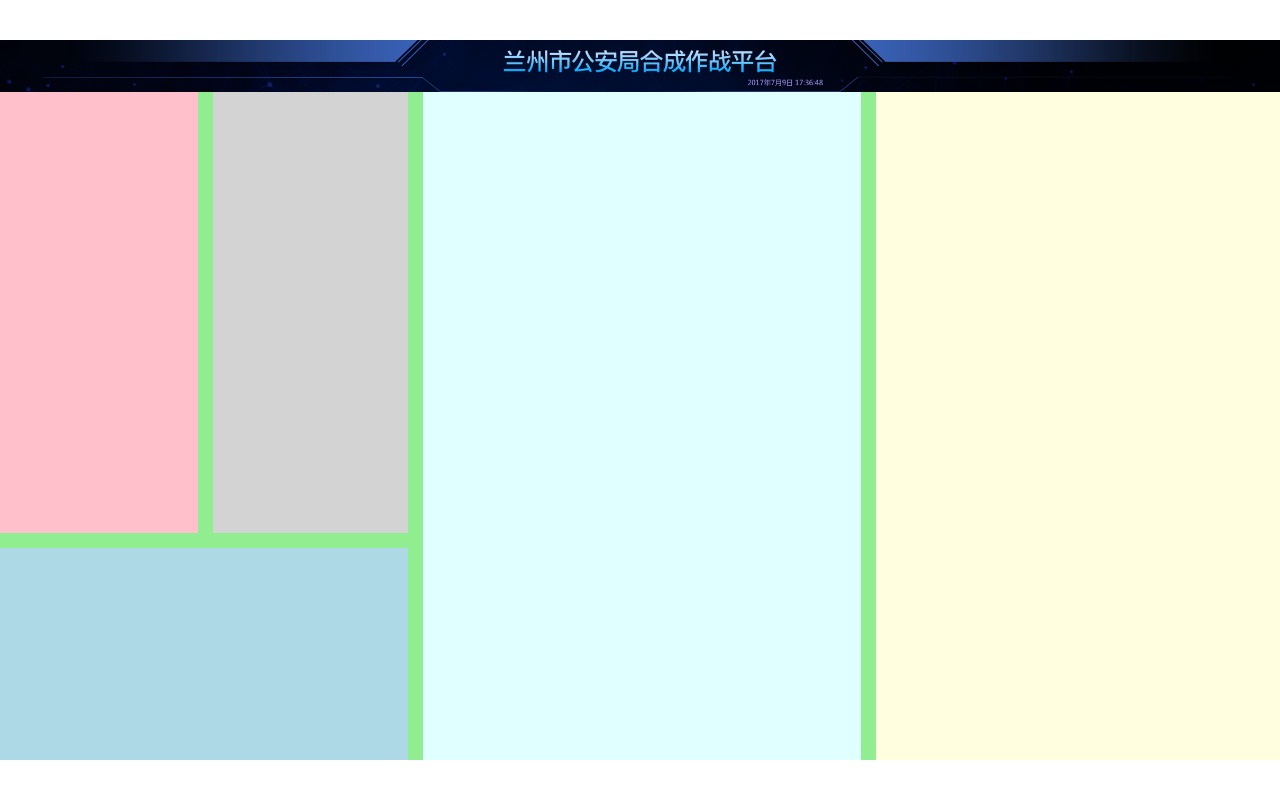
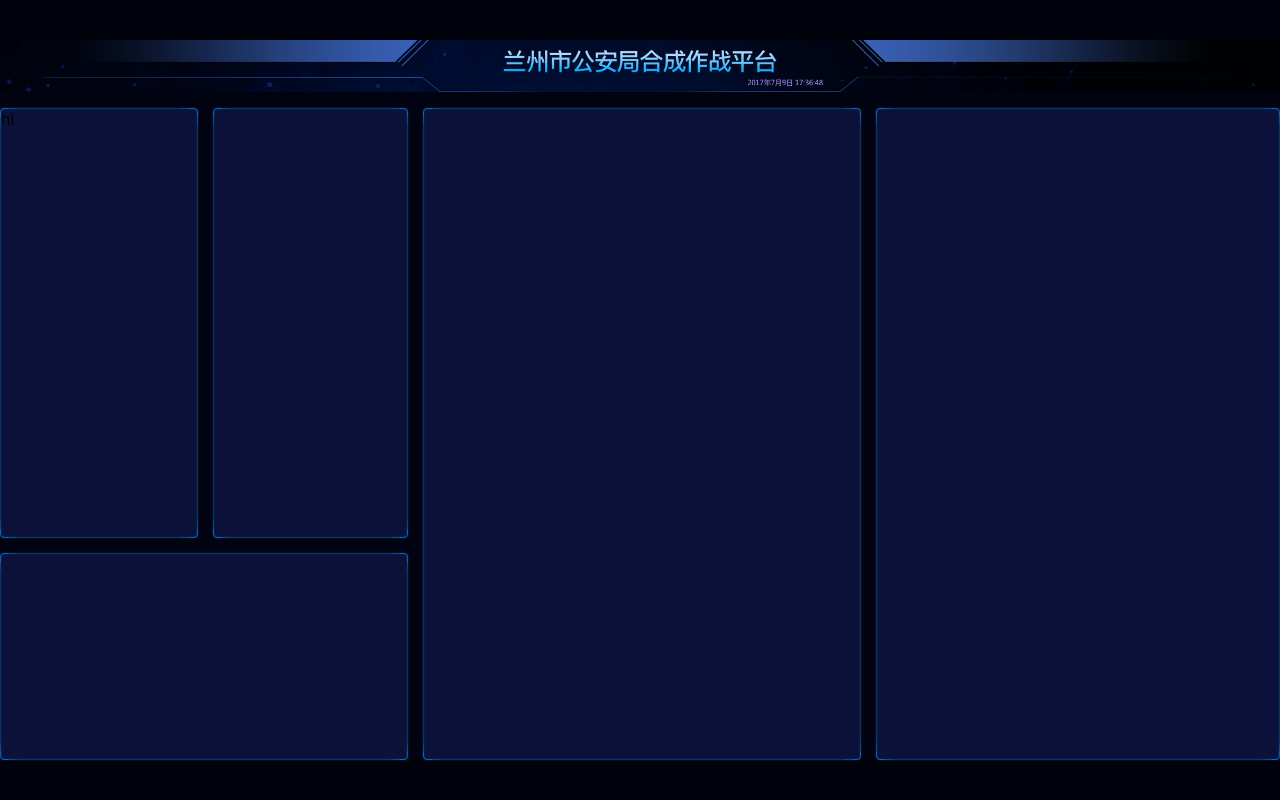
Before and after one commit to songn99/Big-screen-, a React (Vite) app: page /#/ in a window 1280 px wide. Built offline with nearby package versions, Linux system fonts and the light colour scheme.

Commit message:
完成页面背景和 div 边框

```diff
--- a/src/pages/home.scss
+++ b/src/pages/home.scss
@@ -5,6 +5,7 @@
     height: 100%;
     display: flex;
     flex-direction: column;
+    background: #010310;
 
     >header {
         height: px(99);
@@ -12,6 +13,7 @@
     }
 
     >main {
+        padding-top: px(30);
         flex: 1;
         display: grid;
         grid-template:
@@ -20,29 +22,50 @@
         grid-column-gap: px(28);
         grid-row-gap: px(28);
 
+        >section {
+            border: 1px solid #0764bc;
+            border-radius: 4px;
+            position: relative;
+            box-shadow: 0 0 2px 0 #0e325f, inset 0 0 2px 0 #0e325f;
+            background: #0c1139;
+
+            &::before {
+                content: '';
+                position: absolute;
+                left: 0;
+                right: 0;
+                bottom: 0;
+                top: 0;
+                border-radius: 4px;
+                box-shadow: 17px 0 0 -16px #0e325f,
+                    -17px 0 0 -16px #0e325f,
+                    0 17px 0 -16px #0e325f,
+                    0 -17px 0 -16px #0e325f,
+                    9px 0 0 -8px #0d4483,
+                    -9px 0 0 -8px #0d4483,
+                    0 9px 0 -8px #0d4483,
+                    0 -9px 0 -8px #0d4483, ;
+            }
+        }
+
         >.section1 {
             grid-area: box1;
-            background: pink;
         }
 
         >.section2 {
             grid-area: box2;
-            background: lightgray;
         }
 
         >.section3 {
             grid-area: box3;
-            background: lightblue;
         }
 
         >.section4 {
             grid-area: box4;
-            background: lightcyan;
         }
 
         >.section5 {
             grid-area: box5;
-            background: lightyellow;
         }
     }
 }
--- a/src/pages/home.tsx
+++ b/src/pages/home.tsx
@@ -7,7 +7,7 @@
     <div className="home">
       <header style={{ backgroundImage: `url(${headerBg})` }} />
       <main>
-        <section className="section1"></section>
+        <section className="section1">hi</section>
         <section className="section2"></section>
         <section className="section3"></section>
         <section className="section4"></section>
--- a/src/shared/style.scss
+++ b/src/shared/style.scss
@@ -32,11 +32,11 @@
 body {
   font-family: $font-hei;
   font-size: 16px;
+  background: #00020b;
 }
 
 #root {
   margin: 0 auto;
-  background: lightgreen;
   display: flex;
   flex-direction: column;
 }
```
